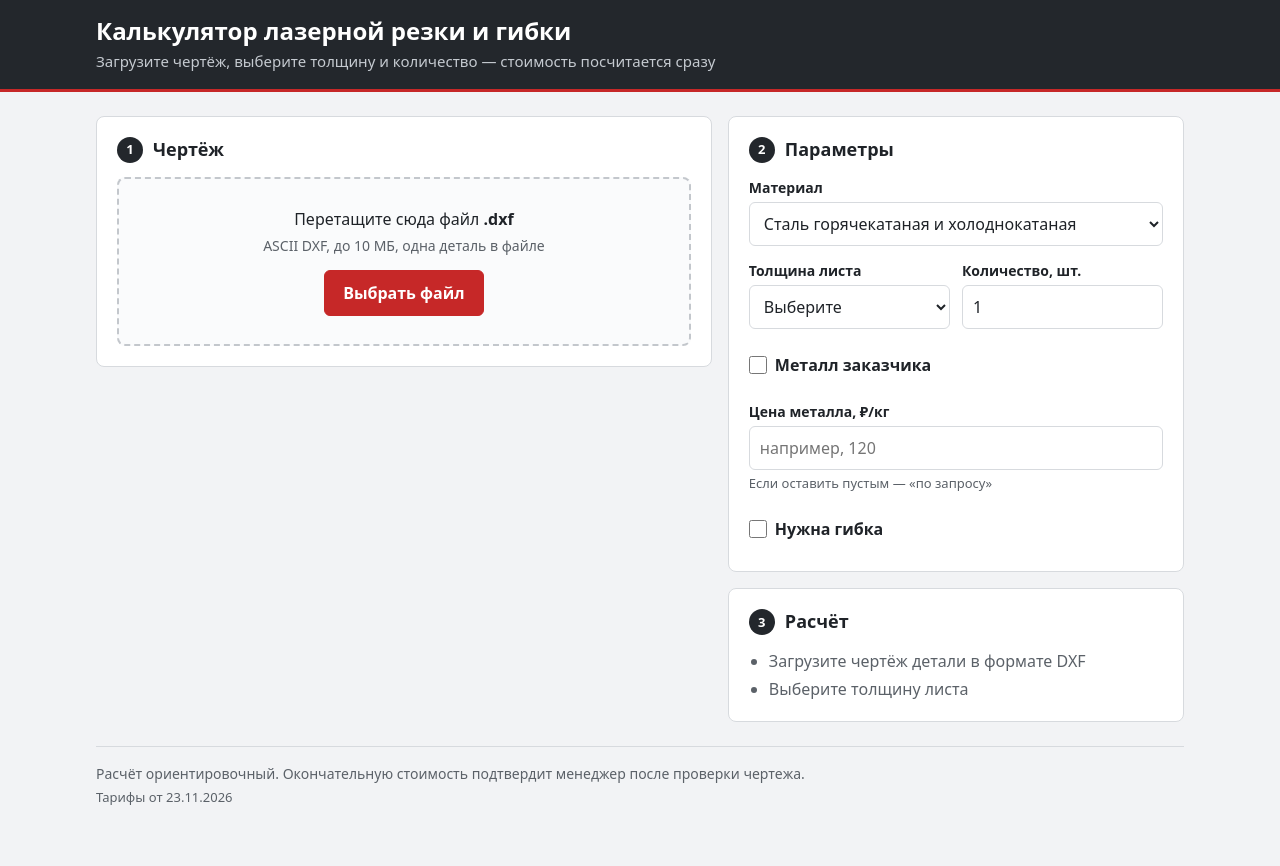
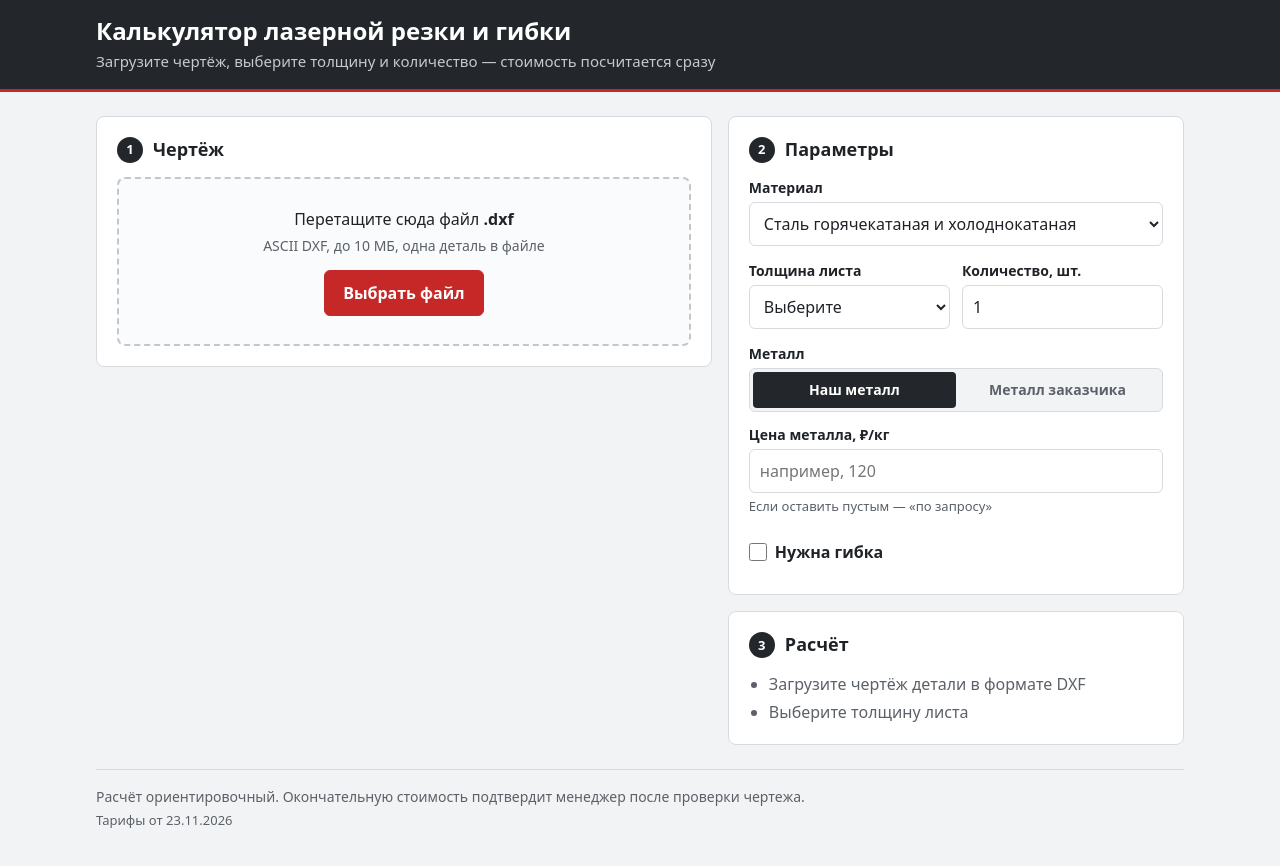
Before and after one commit to TGtawer/calculator-laser-cut, a React (Vite) app: page / in a window 1280 px wide. Shown: the top 866 px of the page. Built offline with nearby package versions, Linux system fonts and the light colour scheme.

Commit message:
Переключатель «Наш металл / Металл заказчика» вместо чекбокса

```diff
--- a/src/index.css
+++ b/src/index.css
@@ -510,6 +510,43 @@ ul.alert {
   gap: 12px;
 }
 
+.metal-section {
+  display: grid;
+  gap: 12px;
+}
+
+.segmented {
+  display: grid;
+  grid-template-columns: repeat(2, minmax(0, 1fr));
+  padding: 3px;
+  border: 1px solid var(--color-border);
+  border-radius: 6px;
+  background: var(--color-bg);
+}
+
+.segmented__btn {
+  min-height: 36px;
+  padding: 6px 10px;
+  border: 0;
+  border-radius: 4px;
+  background: transparent;
+  color: var(--color-muted);
+  font: inherit;
+  font-size: 0.875rem;
+  font-weight: 600;
+  line-height: 1.25;
+  cursor: pointer;
+}
+
+.segmented__btn:hover:not(.segmented__btn--active) {
+  color: var(--color-text);
+}
+
+.segmented__btn--active {
+  background: var(--color-graphite);
+  color: #fff;
+}
+
 /* ---------- Расчёт ---------- */
 
 .todo {
--- a/src/ui/ParamsForm.tsx
+++ b/src/ui/ParamsForm.tsx
@@ -41,6 +41,7 @@ function Field({ label, hint, error, children }: FieldProps) {
 
 /** Параметры заказа (ТЗ 2, п. 4). Толщина — только из тарифов, свободного ввода нет. */
 export function ParamsForm({ tariffs, value, errors, onChange }: Props) {
+  const metalGroupId = useId()
   const set = <K extends keyof FormValues>(key: K, v: FormValues[K]) => onChange({ ...value, [key]: v })
   const material = tariffs.materials.find((m) => m.id === value.materialId)
   const thicknesses = material ? cuttingThicknesses(material) : []
@@ -103,15 +104,30 @@ export function ParamsForm({ tariffs, value, errors, onChange }: Props) {
       </div>
 
       {tariffs.order.includeMaterialCost && (
-        <>
-          <label className="check check--block">
-            <input
-              type="checkbox"
-              checked={value.customerMetal}
-              onChange={(e) => set('customerMetal', e.currentTarget.checked)}
-            />
-            <span>Металл заказчика</span>
-          </label>
+        <div className="metal-section">
+          <div className="field" role="group" aria-labelledby={metalGroupId}>
+            <span id={metalGroupId} className="field__label">
+              Металл
+            </span>
+            <div className="segmented">
+              <button
+                type="button"
+                className={`segmented__btn${!value.customerMetal ? ' segmented__btn--active' : ''}`}
+                aria-pressed={!value.customerMetal}
+                onClick={() => set('customerMetal', false)}
+              >
+                Наш металл
+              </button>
+              <button
+                type="button"
+                className={`segmented__btn${value.customerMetal ? ' segmented__btn--active' : ''}`}
+                aria-pressed={value.customerMetal}
+                onClick={() => set('customerMetal', true)}
+              >
+                Металл заказчика
+              </button>
+            </div>
+          </div>
 
           {!value.customerMetal && (
             <Field
@@ -136,7 +152,7 @@ export function ParamsForm({ tariffs, value, errors, onChange }: Props) {
               )}
             </Field>
           )}
-        </>
+        </div>
       )}
 
       <label className="check check--block">
```
Also changed, not shown: 3 other files (tests, documents, lock files or other folders).
